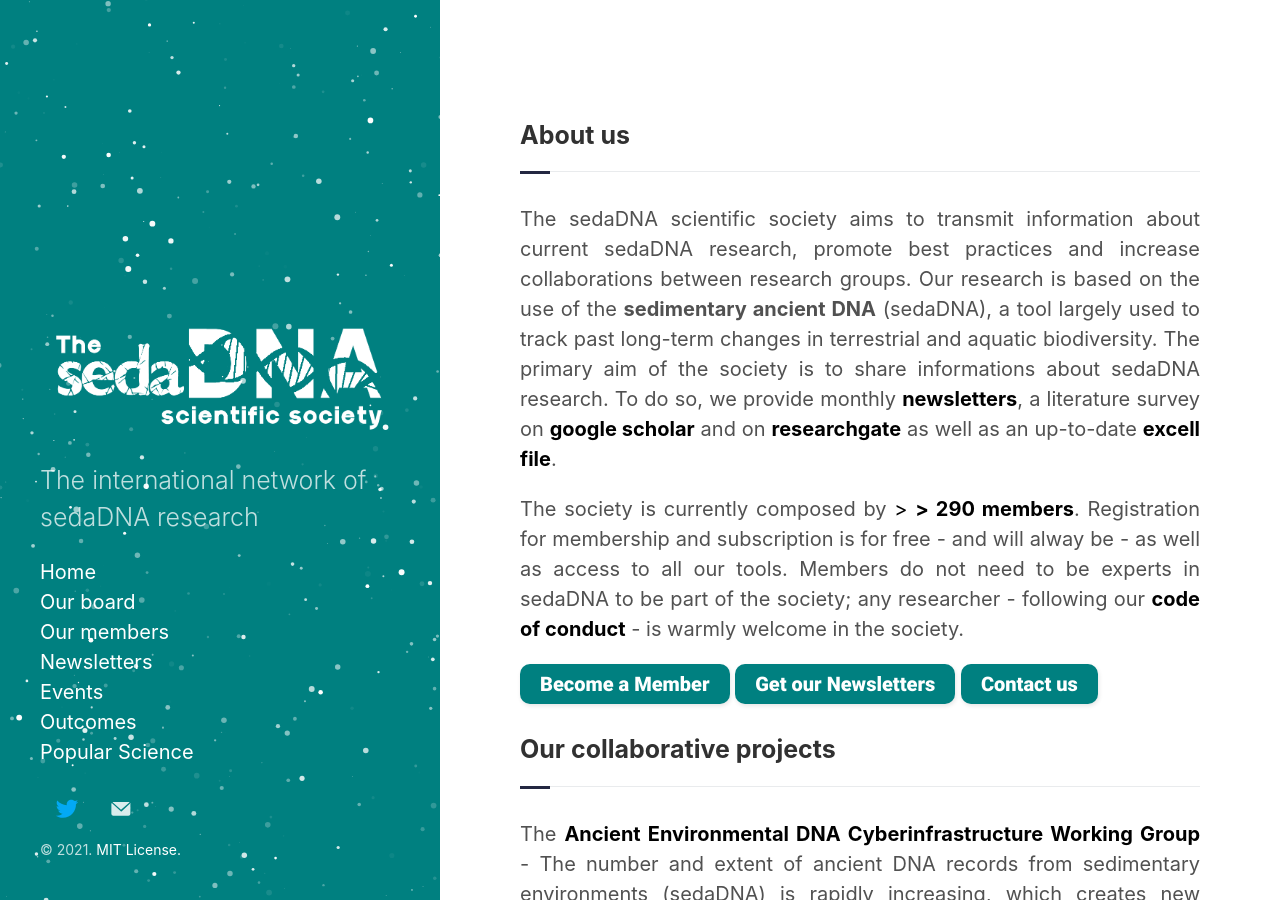
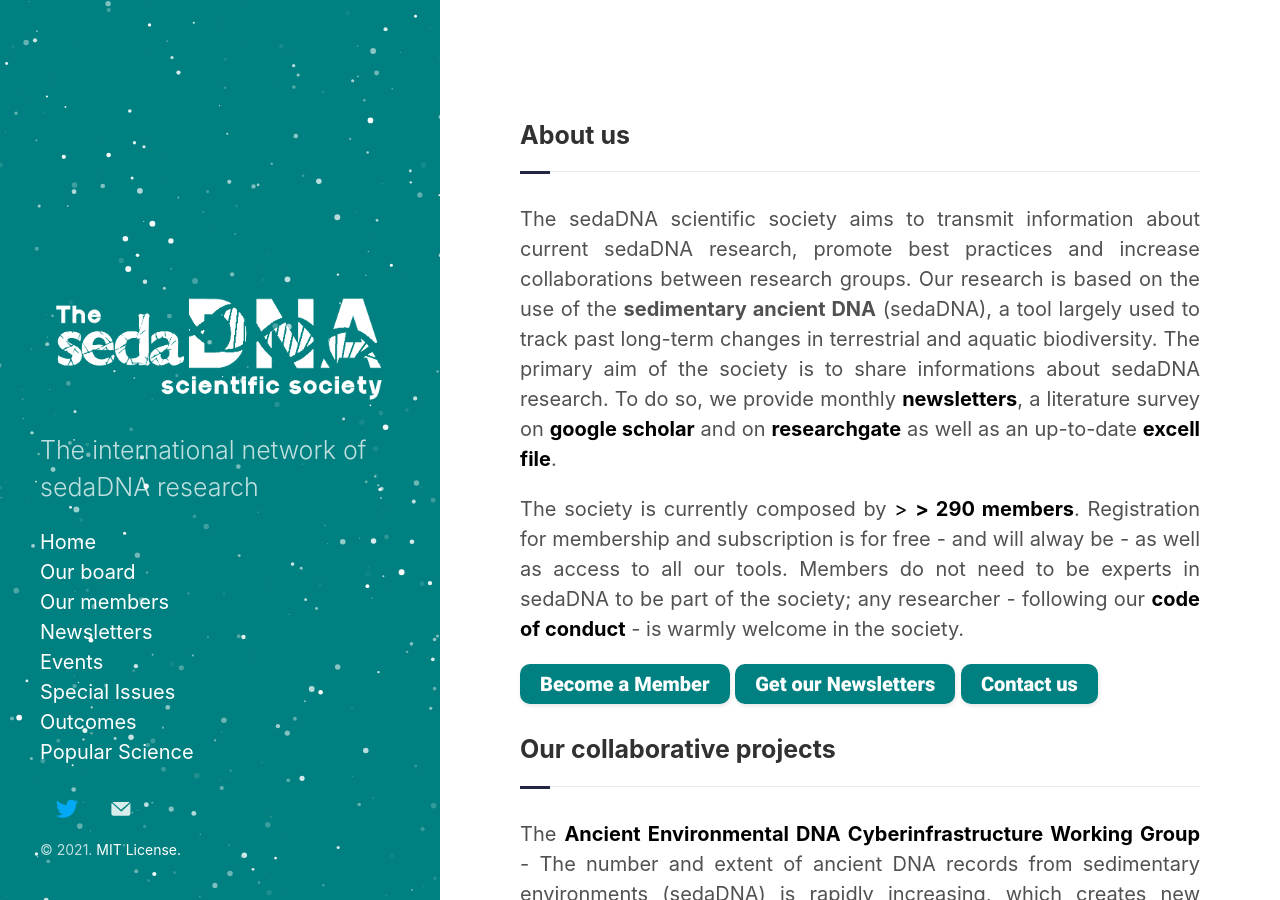
Before and after one commit to sedadna/sedadna.github.io, a Jekyll site: the page built from index.html, in a window 1280 px wide and 900 px high. Built offline with Jekyll 4.4.1, drawn with Linux system fonts in a browser that asks for light colours; the list of posts is cut into pages by our own code.

Commit message:
Update sidebar.html

```diff
--- a/_includes/sidebar.html
+++ b/_includes/sidebar.html
@@ -16,6 +16,7 @@
 <a href="/category/members.html">Our members</a>
 <a href="/category/news.html">Newsletters</a>
 <a href="/category/events.html">Events</a>
+<a href="/category/si.html">Special Issues</a>
 <a href="/category/outcomes.html">Outcomes</a>
 <a href="/category/popscience.html">Popular Science</a>
 
```
